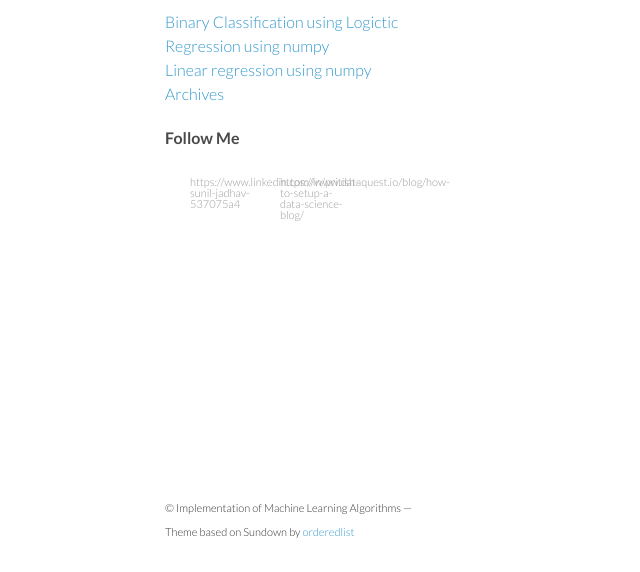
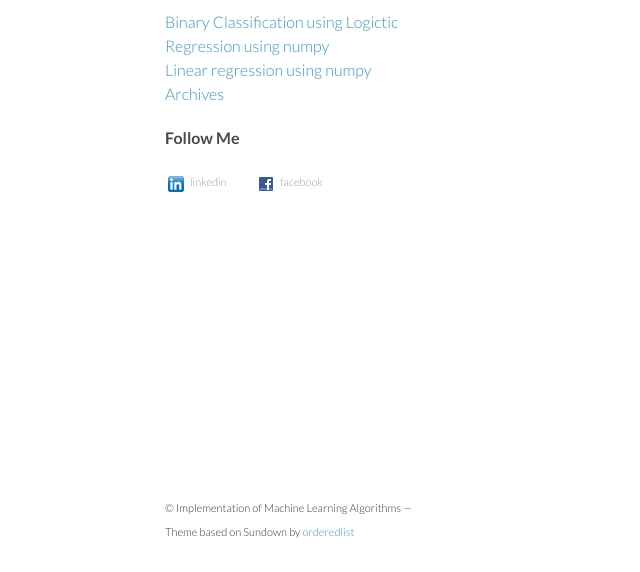
Before and after one commit to jadhavpritish/jadhavpritish.github.io, a plain HTML site: page index.html in a window 1280 px wide. Shown: the part 228-800 px from the top of the page, without its empty margins (0-640 px from the left). Drawn offline with Linux system fonts and the light colour scheme.

Commit message:
Update documentation

```diff
--- a/feeds/all.atom.xml
+++ b/feeds/all.atom.xml
@@ -1,2 +1,2 @@
 <?xml version="1.0" encoding="utf-8"?>
-<feed xmlns="http://www.w3.org/2005/Atom"><title>Implementation of Machine Learning Algorithms</title><link href="https://jadhavpritish.github.io/" rel="alternate"></link><link href="https://jadhavpritish.github.io/feeds/all.atom.xml" rel="self"></link><id>https://jadhavpritish.github.io/</id><updated>2018-09-30T15:35:44Z</updated></feed>
+<feed xmlns="http://www.w3.org/2005/Atom"><title>Implementation of Machine Learning Algorithms</title><link href="https://jadhavpritish.github.io/" rel="alternate"></link><link href="https://jadhavpritish.github.io/feeds/all.atom.xml" rel="self"></link><id>https://jadhavpritish.github.io/</id><updated>2018-09-30T16:09:19Z</updated></feed>
--- a/index.html
+++ b/index.html
@@ -29,8 +29,8 @@
 <div class="social">
 <h4>Follow Me</h4>
 <ul>
-    <li><a href="#">https://www.linkedin.com/in/pritish-sunil-jadhav-537075a4</a></li>
-    <li><a href="#">https://www.dataquest.io/blog/how-to-setup-a-data-science-blog/</a></li>
+    <li><a href="https://www.linkedin.com/in/pritish-sunil-jadhav-537075a4">linkedin</a></li>
+    <li><a href="https://www.facebook.com/jadhavpritish12">facebook</a></li>
 </ul>
 </div>
 
```
Also changed, not shown: archives.html (+2 -2 lines), categories.html (+2 -2 lines), pages/Regression algorithm.html (+2 -2 lines), pages/first post.html (+2 -2 lines), tags.html (+2 -2 lines).
